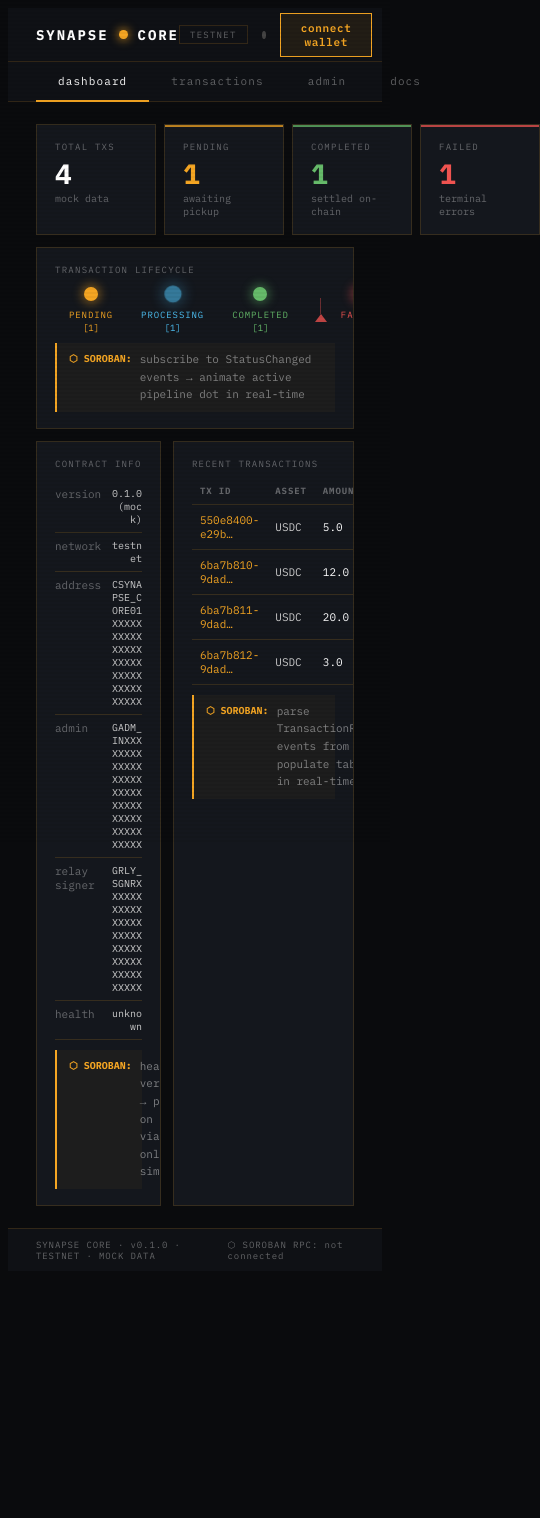
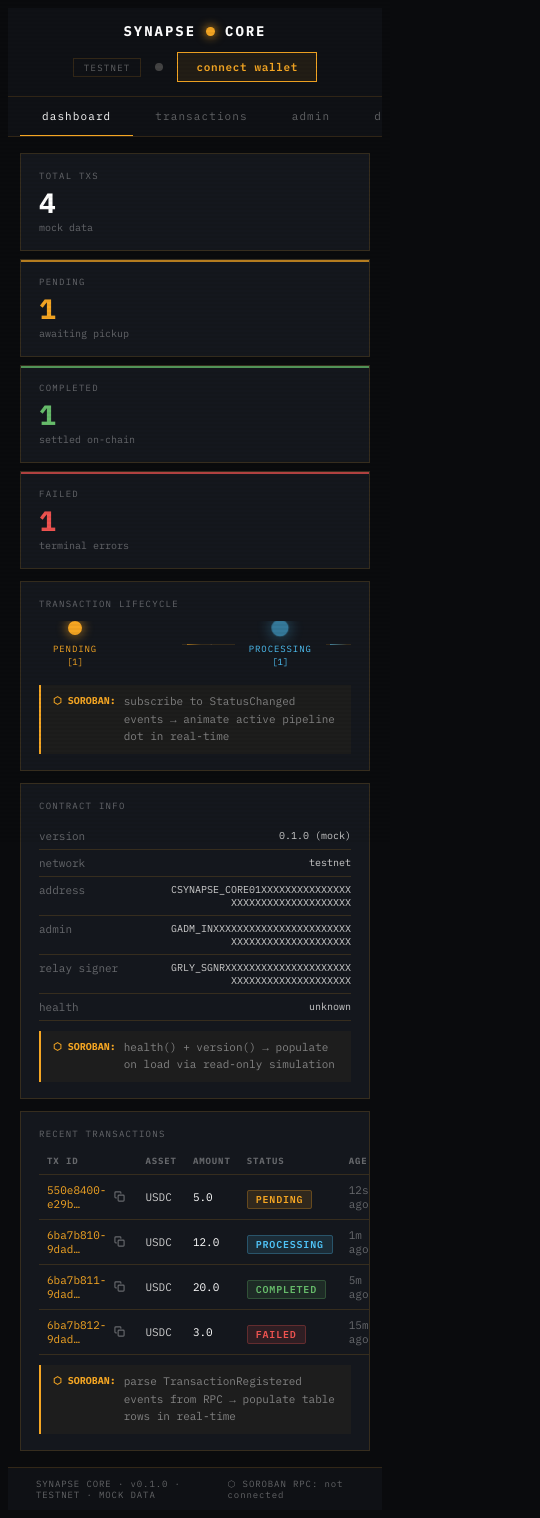
Before and after one commit to Synapse-bridgez/synapse-web, a Next.js app: page / in a window 390 px wide. Shown: the whole page, 540 px wide, since content can reach past the window. Before the commit the page ends 1279 px from the top, so only its background shows below. Built offline with nearby package versions, Linux system fonts and the light colour scheme.

Commit message:
feat: add copy-to-clipboard functionality and responsive layout improvements

```diff
--- a/app/globals.css
+++ b/app/globals.css
@@ -67,3 +67,91 @@
   );
   z-index: 9999;
 }
+
+/* Responsive Layout Classes */
+.shell-header {
+  background: var(--bg1);
+  border-bottom: 1px solid var(--border);
+  padding: 0 28px;
+  display: flex;
+  align-items: center;
+  justify-content: space-between;
+  height: 54px;
+  flex-shrink: 0;
+}
+
+@media (max-width: 768px) {
+  .shell-header {
+    flex-direction: column;
+    height: auto;
+    padding: 14px 16px;
+    gap: 12px;
+    align-items: center;
+    text-align: center;
+  }
+}
+
+.shell-nav {
+  background: var(--bg1);
+  border-bottom: 1px solid var(--border);
+  padding: 0 28px;
+  display: flex;
+  gap: 0;
+  flex-shrink: 0;
+  overflow-x: auto;
+  white-space: nowrap;
+}
+
+.shell-nav button {
+  flex-shrink: 0;
+}
+
+@media (max-width: 640px) {
+  .shell-nav {
+    padding: 0 12px;
+  }
+}
+
+.shell-main {
+  flex: 1;
+  max-width: 1140px;
+  width: 100%;
+  margin: 0 auto;
+  padding: 22px 28px;
+}
+
+@media (max-width: 640px) {
+  .shell-main {
+    padding: 16px 12px;
+  }
+}
+
+.dashboard-grid {
+  display: grid;
+  grid-template-columns: 1fr 1.45fr;
+  gap: 12px;
+}
+
+@media (max-width: 768px) {
+  .dashboard-grid {
+    grid-template-columns: 1fr;
+  }
+}
+
+.stat-cards-grid {
+  display: grid;
+  grid-template-columns: repeat(4, 1fr);
+  gap: 8px;
+}
+
+@media (max-width: 768px) {
+  .stat-cards-grid {
+    grid-template-columns: repeat(2, 1fr);
+  }
+}
+
+@media (max-width: 480px) {
+  .stat-cards-grid {
+    grid-template-columns: 1fr;
+  }
+}
--- a/app/layout.tsx
+++ b/app/layout.tsx
@@ -1,4 +1,5 @@
 import type { Metadata } from "next";
+import { ToastProvider } from "@/components/ui/Toast";
 import "./globals.css";
 
 export const metadata: Metadata = {
@@ -9,7 +10,11 @@
 export default function RootLayout({ children }: { children: React.ReactNode }) {
   return (
     <html lang="en">
-      <body className="scanline-overlay">{children}</body>
+      <body className="scanline-overlay">
+        <ToastProvider>
+          {children}
+        </ToastProvider>
+      </body>
     </html>
   );
 }
--- a/components/Shell.tsx
+++ b/components/Shell.tsx
@@ -18,13 +18,7 @@
     <div style={{ minHeight: "100vh", display: "flex", flexDirection: "column" }}>
 
       {/* ── Header ── */}
-      <header style={{
-        background: BG1,
-        borderBottom: `1px solid ${BORDER}`,
-        padding: "0 28px",
-        display: "flex", alignItems: "center", justifyContent: "space-between",
-        height: 54, flexShrink: 0,
-      }}>
+      <header className="shell-header">
         <div style={{ display: "flex", alignItems: "center", gap: 10 }}>
           <span style={{ fontSize: 14, fontWeight: 700, letterSpacing: "0.14em", color: "#fff" }}>SYNAPSE</span>
           <span style={{
@@ -72,13 +66,7 @@
       </header>
 
       {/* ── Tab Bar ── */}
-      <nav style={{
-        background: BG1,
-        borderBottom: `1px solid ${BORDER}`,
-        padding: "0 28px",
-        display: "flex", gap: 0,
-        flexShrink: 0,
-      }}>
+      <nav className="shell-nav">
         {TABS.map(t => (
           <button
             key={t}
@@ -101,7 +89,7 @@
       </nav>
 
       {/* ── Body ── */}
-      <main style={{ flex: 1, maxWidth: 1140, width: "100%", margin: "0 auto", padding: "22px 28px" }}>
+      <main className="shell-main">
         {tab === "dashboard"    && <DashboardTab />}
         {tab === "transactions" && <TransactionsTab />}
         {tab === "admin"        && <AdminTab />}
--- a/components/dashboard/DashboardTab.tsx
+++ b/components/dashboard/DashboardTab.tsx
@@ -17,7 +17,7 @@
       {selected && <TxDetailModal tx={selected} onClose={() => setSelected(null)} />}
       <StatCards txs={txs} />
       <Pipeline txs={txs} />
-      <div style={{ display: "grid", gridTemplateColumns: "1fr 1.45fr", gap: 12 }}>
+      <div className="dashboard-grid">
         <ContractInfoPanel info={MOCK_CONTRACT_INFO} />
         <RecentTxTable txs={txs} onSelect={setSelected} />
       </div>
--- a/components/dashboard/Pipeline.tsx
+++ b/components/dashboard/Pipeline.tsx
@@ -19,7 +19,8 @@
 
   return (
     <Panel title="TRANSACTION LIFECYCLE">
-      <div style={{ display: "flex", alignItems: "center" }}>
+      <div style={{ overflowX: "auto", paddingBottom: 8 }}>
+        <div style={{ display: "flex", alignItems: "center", minWidth: 520 }}>
           {STAGES.map((s, i) => {
             const m = STATUS_META[s.key];
             const active = counts[s.key] > 0;
@@ -79,6 +80,7 @@
             );
           })}
         </div>
+      </div>
       <SorobanTip>subscribe to StatusChanged events → animate active pipeline dot in real-time</SorobanTip>
     </Panel>
   );
--- a/components/dashboard/RecentTxTable.tsx
+++ b/components/dashboard/RecentTxTable.tsx
@@ -2,6 +2,7 @@
 import { Panel } from "@/components/ui/Panel";
 import { SorobanTip } from "@/components/ui/SorobanTip";
 import { Badge } from "@/components/ui/Badge";
+import { CopyButton } from "@/components/ui/CopyButton";
 import { AMBER, BG3, BORDER, DIM } from "@/lib/constants";
 import { shortId, elapsed } from "@/lib/utils";
 import type { Transaction } from "@/lib/types";
@@ -37,7 +38,12 @@
               onMouseEnter={e => (e.currentTarget.style.background = BG3)}
               onMouseLeave={e => (e.currentTarget.style.background = "transparent")}
             >
-              <td style={{ padding: "8px", fontSize: 11, color: AMBER, fontFamily: "'IBM Plex Mono', monospace" }}>{shortId(tx.id)}</td>
+              <td style={{ padding: "8px" }}>
+                <div style={{ display: "flex", alignItems: "center" }}>
+                  <span style={{ fontSize: 11, color: AMBER, fontFamily: "'IBM Plex Mono', monospace" }}>{shortId(tx.id)}</span>
+                  <CopyButton value={tx.id} label="Tx ID" style={{ marginLeft: 4 }} />
+                </div>
+              </td>
               <td style={{ padding: "8px", fontSize: 11, color: "#ccc", fontFamily: "'IBM Plex Mono', monospace" }}>{tx.asset}</td>
               <td style={{ padding: "8px", fontSize: 11, color: "#fff", fontFamily: "'IBM Plex Mono', monospace" }}>{tx.amount.toFixed(1)}</td>
               <td style={{ padding: "8px" }}><Badge status={tx.status} /></td>
--- a/components/dashboard/StatCards.tsx
+++ b/components/dashboard/StatCards.tsx
@@ -17,9 +17,9 @@
   ];
 
   return (
-    <div style={{ display: "flex", gap: 8 }}>
+    <div className="stat-cards-grid">
       {cards.map(c => (
-        <Panel key={c.label} accentColor={c.color} style={{ flex: 1, minWidth: 120 }}>
+        <Panel key={c.label} accentColor={c.color} style={{ minWidth: 120 }}>
           <div style={{ fontSize: 9, letterSpacing: "0.14em", color: DIM, fontFamily: "'IBM Plex Mono', monospace", marginBottom: 8 }}>{c.label}</div>
           <div style={{ fontSize: 28, fontWeight: 700, fontFamily: "'IBM Plex Mono', monospace", color: c.color ?? "#fff", lineHeight: 1, marginBottom: 4 }}>{c.value}</div>
           <div style={{ fontSize: 10, color: DIM, fontFamily: "'IBM Plex Mono', monospace" }}>{c.sub}</div>
--- /dev/null
+++ b/components/ui/CopyButton.tsx
@@ -0,0 +1,74 @@
+"use client";
+import React from "react";
+import { useToast } from "@/components/ui/Toast";
+import { DIM } from "@/lib/constants";
+
+interface CopyButtonProps {
+  value: string;
+  label?: string;
+  style?: React.CSSProperties;
+}
+
+export function CopyButton({ value, label = "Value", style }: CopyButtonProps) {
+  const { toast } = useToast();
+
+  const handleCopy = (e: React.MouseEvent) => {
+    e.stopPropagation(); // Prevent triggering row clicks / modal closures
+    if (!value) return;
+
+    navigator.clipboard.writeText(value)
+      .then(() => {
+        toast(`${label} copied to clipboard`, "success");
+      })
+      .catch((err) => {
+        console.error("Failed to copy text: ", err);
+        toast("Failed to copy to clipboard", "error");
+      });
+  };
+
+  return (
+    <button
+      onClick={handleCopy}
+      title={`Copy ${label}`}
+      style={{
+        background: "none",
+        border: "none",
+        color: DIM,
+        cursor: "pointer",
+        padding: "2px 4px",
+        display: "inline-flex",
+        alignItems: "center",
+        justifyContent: "center",
+        transition: "color 0.15s, transform 0.1s",
+        verticalAlign: "middle",
+        ...style,
+      }}
+      onMouseEnter={(e) => {
+        e.currentTarget.style.color = "#fff";
+      }}
+      onMouseLeave={(e) => {
+        e.currentTarget.style.color = DIM;
+      }}
+      onMouseDown={(e) => {
+        e.currentTarget.style.transform = "scale(0.9)";
+      }}
+      onMouseUp={(e) => {
+        e.currentTarget.style.transform = "scale(1)";
+      }}
+    >
+      <svg
+        width="11"
+        height="11"
+        viewBox="0 0 24 24"
+        fill="none"
+        stroke="currentColor"
+        strokeWidth="2.5"
+        strokeLinecap="round"
+        strokeLinejoin="round"
+      >
+        <rect x="9" y="9" width="13" height="13" rx="2" ry="2" />
+        <path d="M5 15H4a2 2 0 0 1-2-2V4a2 2 0 0 1 2-2h9a2 2 0 0 1 2 2v1" />
+      </svg>
+    </button>
+  );
+}
--- /dev/null
+++ b/components/ui/Toast.tsx
@@ -0,0 +1,124 @@
+"use client";
+import React, { createContext, useContext, useState, useCallback } from "react";
+import { AMBER, BG2, BORDER, DIM } from "@/lib/constants";
+
+export interface Toast {
+  id: string;
+  message: string;
+  type?: "success" | "error" | "info";
+}
+
+interface ToastContextType {
+  toast: (message: string, type?: Toast["type"]) => void;
+}
+
+const ToastContext = createContext<ToastContextType | undefined>(undefined);
+
+export function useToast() {
+  const context = useContext(ToastContext);
+  if (!context) {
+    throw new Error("useToast must be used within a ToastProvider");
+  }
+  return context;
+}
+
+export function ToastProvider({ children }: { children: React.ReactNode }) {
+  const [toasts, setToasts] = useState<Toast[]>([]);
+
+  const toast = useCallback((message: string, type: Toast["type"] = "success") => {
+    const id = Math.random().toString(36).substring(2, 9);
+    setToasts((prev) => [...prev, { id, message, type }]);
+
+    // Auto dismiss after 3 seconds
+    setTimeout(() => {
+      setToasts((prev) => prev.filter((t) => t.id !== id));
+    }, 3000);
+  }, []);
+
+  const removeToast = useCallback((id: string) => {
+    setToasts((prev) => prev.filter((t) => t.id !== id));
+  }, []);
+
+  return (
+    <ToastContext.Provider value={{ toast }}>
+      {children}
+      {/* Toast container */}
+      <div
+        aria-live="assertive"
+        style={{
+          position: "fixed",
+          bottom: 24,
+          right: 24,
+          zIndex: 9999,
+          display: "flex",
+          flexDirection: "column",
+          gap: 10,
+          pointerEvents: "none",
+        }}
+      >
+        {toasts.map((t) => {
+          let typeColor = AMBER;
+          let icon = "⬡";
+          if (t.type === "success") {
+            typeColor = "#66BB6A"; // COMPLETED green
+            icon = "✓";
+          } else if (t.type === "error") {
+            typeColor = "#EF5350"; // FAILED red
+            icon = "✗";
+          } else if (t.type === "info") {
+            typeColor = "#4FC3F7"; // PROCESSING blue
+            icon = "ℹ";
+          }
+
+          return (
+            <div
+              key={t.id}
+              className="animate-fade-in"
+              style={{
+                background: BG2,
+                border: `1px solid ${typeColor}77`,
+                boxShadow: `0 4px 12px rgba(0, 0, 0, 0.5), 0 0 8px ${typeColor}15`,
+                padding: "10px 14px",
+                display: "flex",
+                alignItems: "center",
+                gap: 10,
+                color: "#fff",
+                fontFamily: "'IBM Plex Mono', monospace",
+                fontSize: 11,
+                minWidth: 260,
+                pointerEvents: "auto",
+                justifyContent: "space-between",
+                position: "relative",
+              }}
+            >
+              <div style={{ display: "flex", alignItems: "center", gap: 8, flex: 1 }}>
+                <span style={{ color: typeColor, fontWeight: 700 }}>{icon}</span>
+                <span style={{ color: "#eee", wordBreak: "break-word" }}>{t.message}</span>
+              </div>
+              <button
+                onClick={() => removeToast(t.id)}
+                style={{
+                  background: "none",
+                  border: "none",
+                  color: DIM,
+                  cursor: "pointer",
+                  fontSize: 12,
+                  marginLeft: 10,
+                  display: "flex",
+                  alignItems: "center",
+                  justifyContent: "center",
+                  padding: 4,
+                  transition: "color 0.15s",
+                }}
+                onMouseEnter={(e) => (e.currentTarget.style.color = "#fff")}
+                onMouseLeave={(e) => (e.currentTarget.style.color = DIM)}
+              >
+                ✕
+              </button>
+            </div>
+          );
+        })}
+      </div>
+    </ToastContext.Provider>
+  );
+}
--- a/package.json
+++ b/package.json
@@ -9,6 +9,7 @@
     "lint": "eslint"
   },
   "dependencies": {
+    "lightningcss-win32-x64-msvc": "^1.33.0",
     "next": "16.2.6",
     "react": "19.2.4",
     "react-dom": "19.2.4"
```
Also changed, not shown: components/transactions/TxDetailModal.tsx (+11 -1 lines), components/transactions/TxTable.tsx (+19 -3 lines), 1 other file (tests, documents, lock files or other folders). Lines whose indentation alone changed are shown as unchanged.
